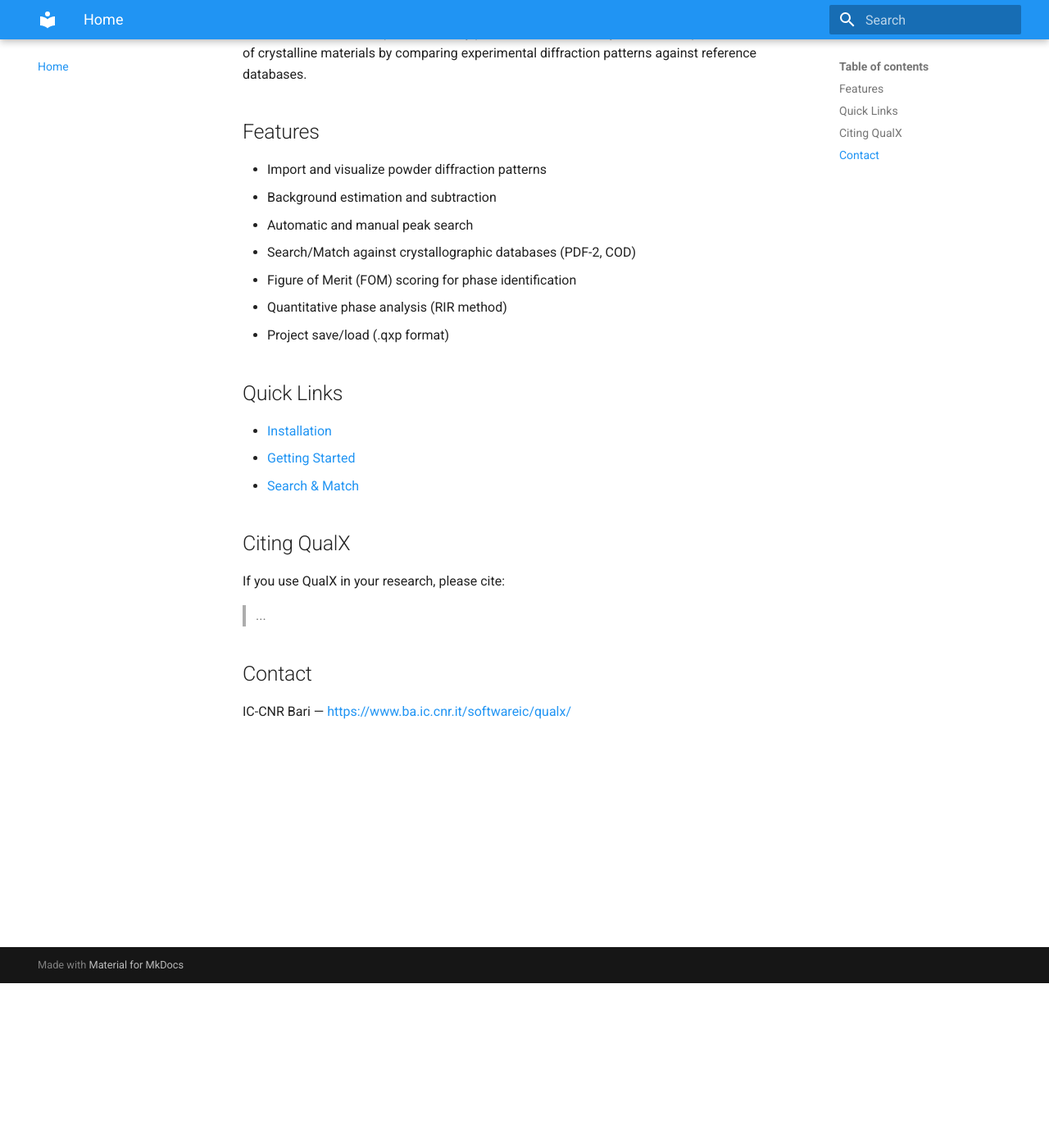
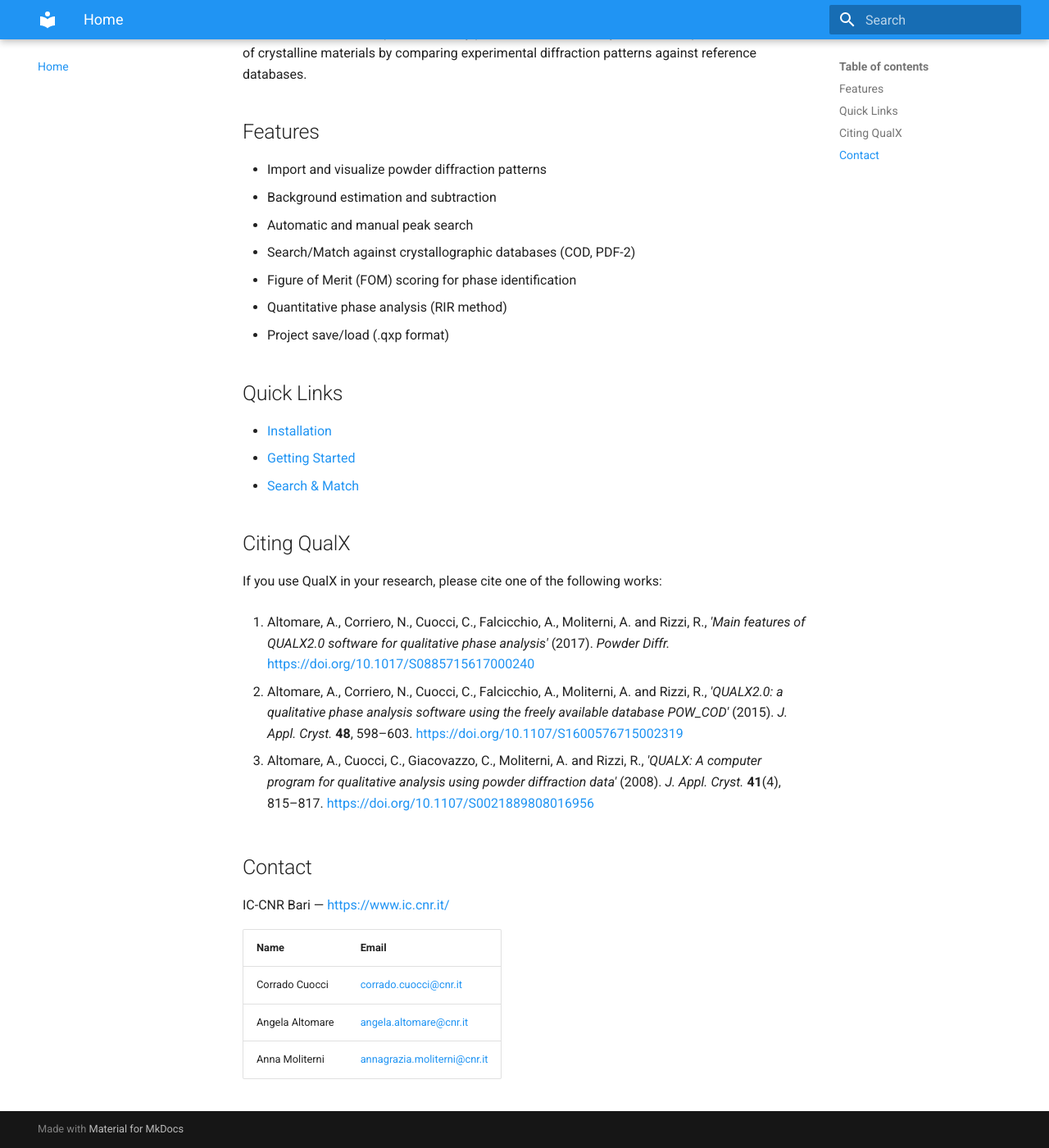
Before and after one commit to ccorrado71/qualx3, an MkDocs documentation site: the page built from docs/docs/index.md, in a window 1280 px wide and 1400 px high, scrolled down 201 px. Shown: the whole window at 82% size. Built offline with MkDocs 1.6.1 and Material for MkDocs 9.7.7, drawn with Linux system fonts in a browser that asks for light colours.

Commit message:
docs: add MathJax support and update index page

```diff
--- a/docs/docs/index.md
+++ b/docs/docs/index.md
@@ -9,7 +9,7 @@
 - Import and visualize powder diffraction patterns
 - Background estimation and subtraction
 - Automatic and manual peak search
-- Search/Match against crystallographic databases (PDF-2, COD)
+- Search/Match against crystallographic databases (COD, PDF-2)
 - Figure of Merit (FOM) scoring for phase identification
 - Quantitative phase analysis (RIR method)
 - Project save/load (.qxp format)
@@ -22,10 +22,26 @@
 
 ## Citing QualX
 
-If you use QualX in your research, please cite:
+If you use QualX in your research, please cite one of the following works:
 
-> ...
+1. Altomare, A., Corriero, N., Cuocci, C., Falcicchio, A., Moliterni, A. and Rizzi, R.,
+   *'Main features of QUALX2.0 software for qualitative phase analysis'* (2017). *Powder Diffr.*
+   [https://doi.org/10.1017/S0885715617000240](https://doi.org/10.1017/S0885715617000240)
+
+2. Altomare, A., Corriero, N., Cuocci, C., Falcicchio, A., Moliterni, A. and Rizzi, R.,
+   *'QUALX2.0: a qualitative phase analysis software using the freely available database POW_COD'* (2015). *J. Appl. Cryst.* **48**, 598–603.
+   [https://doi.org/10.1107/S1600576715002319](https://doi.org/10.1107/S1600576715002319)
+
+3. Altomare, A., Cuocci, C., Giacovazzo, C., Moliterni, A. and Rizzi, R.,
+   *'QUALX: A computer program for qualitative analysis using powder diffraction data'* (2008). *J. Appl. Cryst.* **41**(4), 815–817.
+   [https://doi.org/10.1107/S0021889808016956](https://doi.org/10.1107/S0021889808016956)
 
 ## Contact
 
-IC-CNR Bari — [https://www.ba.ic.cnr.it/softwareic/qualx/](https://www.ba.ic.cnr.it/softwareic/qualx/)
+IC-CNR Bari — [https://www.ic.cnr.it/](https://www.ic.cnr.it/)
+
+| Name | Email |
+|------|-------|
+| Corrado Cuocci | [corrado.cuocci@cnr.it](mailto:corrado.cuocci@cnr.it) |
+| Angela Altomare | [angela.altomare@cnr.it](mailto:angela.altomare@cnr.it) |
+| Anna Moliterni | [annagrazia.moliterni@cnr.it](mailto:annagrazia.moliterni@cnr.it) |
--- /dev/null
+++ b/docs/docs/javascripts/mathjax.js
@@ -0,0 +1,16 @@
+window.MathJax = {
+  tex: {
+    inlineMath: [["\\(", "\\)"]],
+    displayMath: [["\\[", "\\]"]],
+    processEscapes: true,
+    processEnvironments: true
+  },
+  options: {
+    ignoreHtmlClass: ".*|",
+    processHtmlClass: "arithmatex"
+  }
+};
+
+document$.subscribe(() => {
+  MathJax.typesetPromise();
+});
--- a/docs/mkdocs.yml
+++ b/docs/mkdocs.yml
@@ -3,6 +3,7 @@
 site_author: IC-CNR Bari
 docs_dir: docs
 site_dir: site
+use_directory_urls: false
 
 theme:
   name: material
@@ -40,6 +41,12 @@
   - pymdownx.details
   - pymdownx.superfences
   - pymdownx.highlight
+  - pymdownx.arithmatex:
+      generic: true
   - tables
   - toc:
       permalink: true
+
+extra_javascript:
+  - javascripts/mathjax.js
+  - https://unpkg.com/mathjax@3/es5/tex-mml-chtml.js
```
